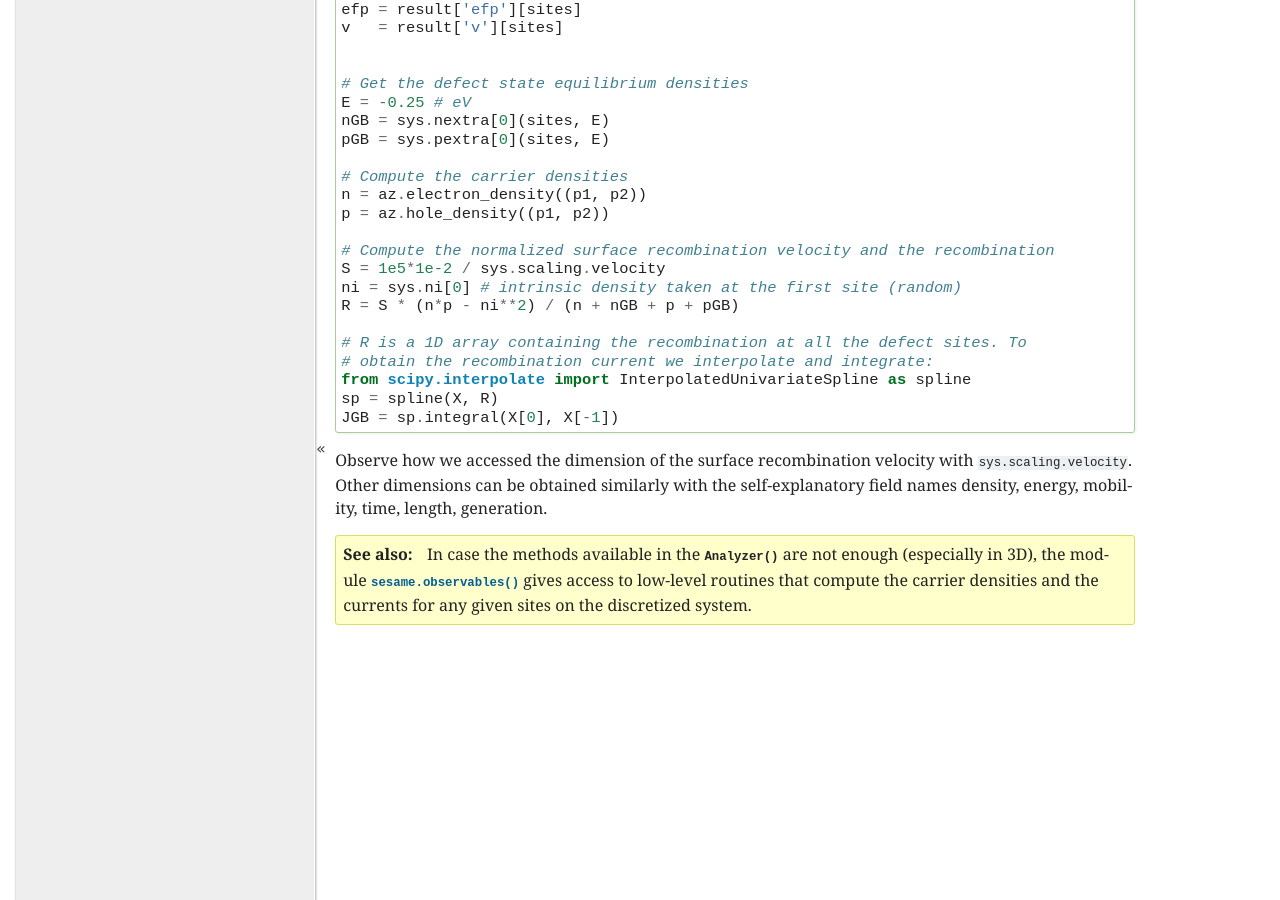
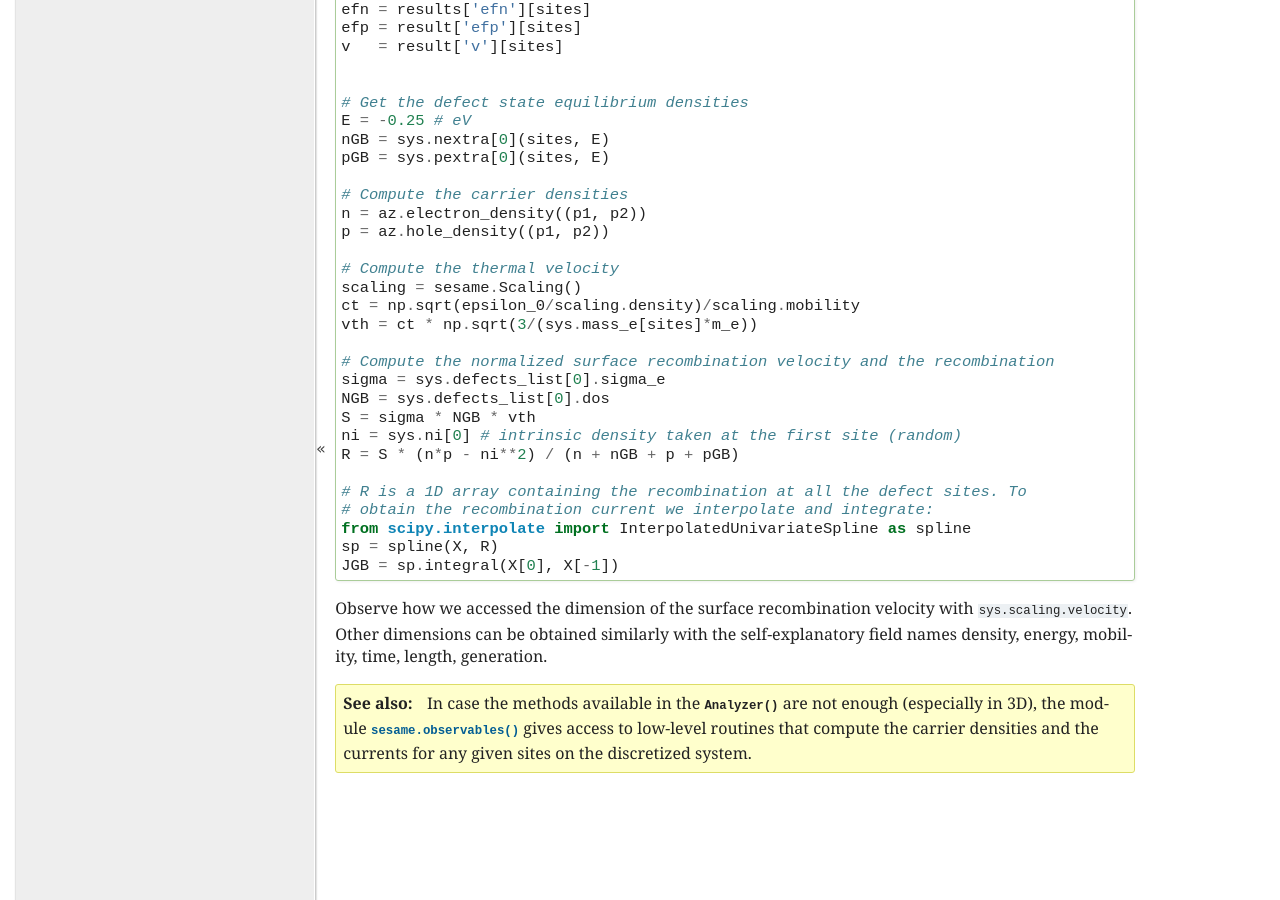
Before and after one commit to usnistgov/sesame, a Sphinx documentation site: the page built from doc/tutorial/analysis.rst, in a window 1280 px wide and 900 px high, scrolled down 1733 px. Built offline with Sphinx 7.4.7, drawn with Linux system fonts in a browser that asks for light colours; formulas are drawn with MathJax 3; some of the changed text lies outside the part shown.

Commit message:
doc code and tuto updated

```diff
--- a/doc/reference/sesame.builder.rst
+++ b/doc/reference/sesame.builder.rst
@@ -5,5 +5,7 @@
 
 .. module:: sesame.builder
 
+.. autoclass:: sesame.builder.Scaling
+
 .. autoclass:: sesame.builder.Builder
    :members:
--- a/doc/reference/sesame.rst
+++ b/doc/reference/sesame.rst
@@ -15,6 +15,7 @@
 ---------------------
 .. autosummary::
 
+   Scaling
    Builder
 
 .. currentmodule:: sesame.plotter
--- a/doc/tutorial/analysis.rst
+++ b/doc/tutorial/analysis.rst
@@ -10,6 +10,7 @@
 load a data file and create this object::
 
     import numpy as np
+    from scipy.constants import m_e, epsilon_0
     import sesame
 
     # import the system
@@ -102,8 +103,15 @@
     n = az.electron_density((p1, p2))
     p = az.hole_density((p1, p2))
 
+    # Compute the thermal velocity
+    scaling = sesame.Scaling()
+    ct = np.sqrt(epsilon_0/scaling.density)/scaling.mobility
+    vth = ct * np.sqrt(3/(sys.mass_e[sites]*m_e))
+
     # Compute the normalized surface recombination velocity and the recombination
-    S = 1e5*1e-2 / sys.scaling.velocity
+    sigma = sys.defects_list[0].sigma_e
+    NGB = sys.defects_list[0].dos
+    S = sigma * NGB * vth
     ni = sys.ni[0] # intrinsic density taken at the first site (random)
     R = S * (n*p - ni**2) / (n + nGB + p + pGB)
 
```
Also changed, not shown: 1 other file.
